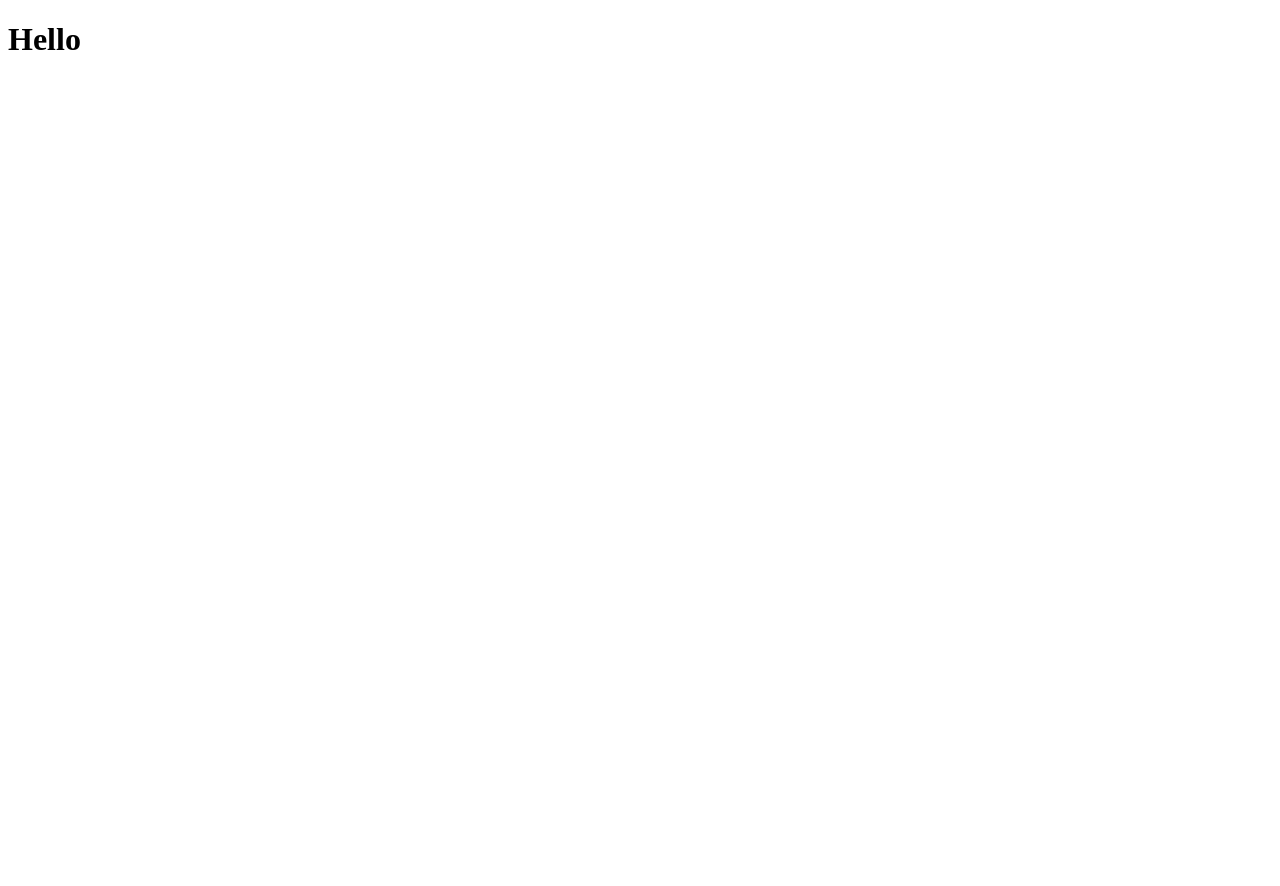
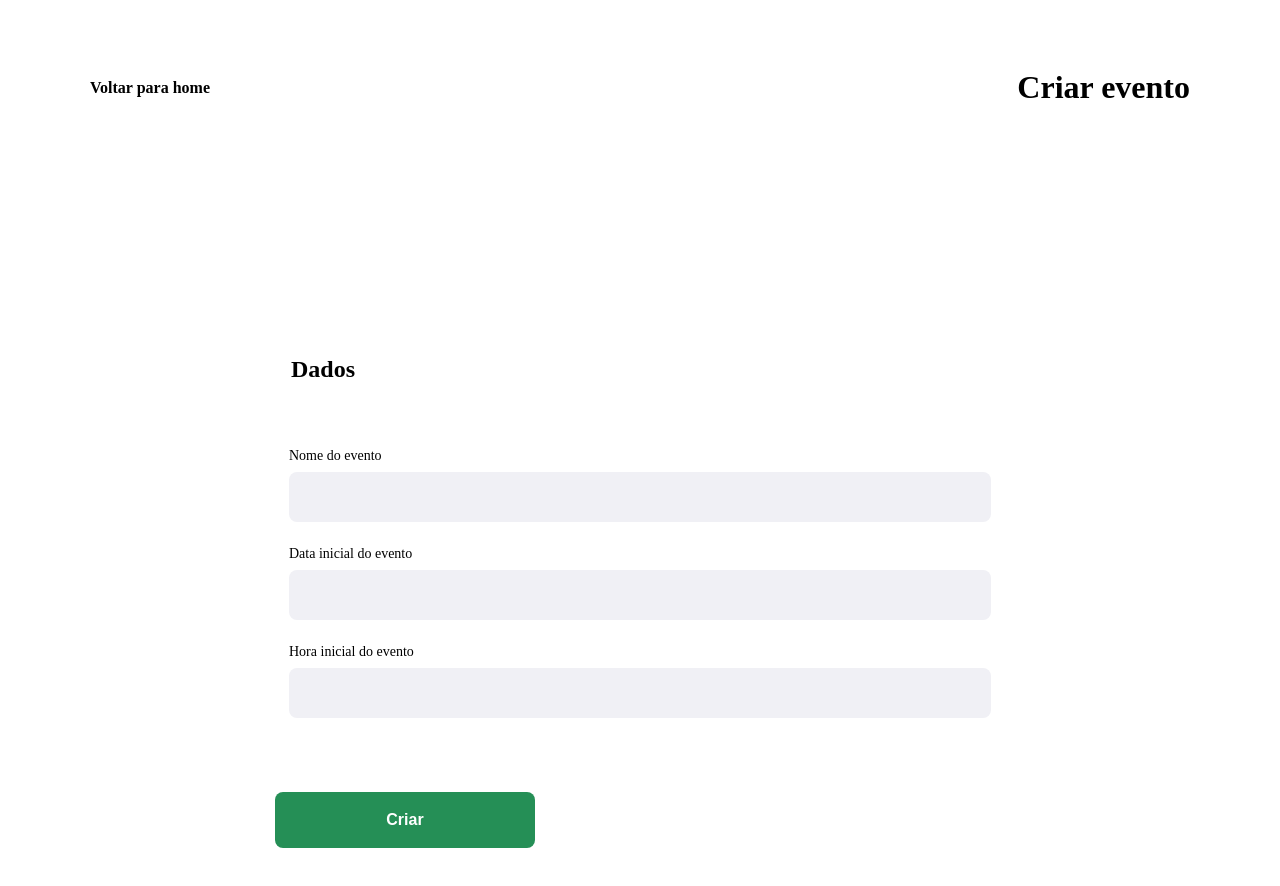
Before and after one commit to eduviictor/event-manager, a React (Create React App) app in the folder frontend/: page /create-event in a window 1280 px wide. Shown: the top 886 px of the page. Before the commit the page ends 800 px from the top, so only its background shows below. Built offline with nearby package versions, Linux system fonts and the light colour scheme; the HTML template or start-up script is replaced by a standard one.

Commit message:
Adicionar página de criar evento. #65

```diff
--- a/frontend/src/pages/event/CreateEvent/index.tsx
+++ b/frontend/src/pages/event/CreateEvent/index.tsx
@@ -1,9 +1,66 @@
 import React from 'react';
+import { Link } from 'react-router-dom';
+
+import './styles.css';
 
 const CreateEvent = () => {
+  function handleSubmit() {
+    alert('função handleSubmit executada');
+  }
+
   return (
-    <div>
-      <h1>Hello</h1>
+    <div id="page-create-event">
+      <header>
+        <Link to="/">
+          Voltar para home
+        </Link>
+        <h1>Criar evento</h1>
+      </header>
+
+      <form onSubmit={()=>handleSubmit()}>
+        <fieldset>
+          <legend>
+            <h2>Dados</h2>
+          </legend>
+
+          <div className="field">
+            <label htmlFor="name">Nome do evento</label>
+            <input
+              type="text"
+              name="name"
+              id="name"
+              onChange={()=>{}}
+            />
+          </div>
+
+          <div className="field">
+            <label htmlFor="date">Data inicial do evento</label>
+            <input
+              type="text"
+              name="date"
+              id="date"
+              onChange={()=>{}}
+            />
+          </div>
+
+          <div className="field">
+            <label htmlFor="hour">Hora inicial do evento</label>
+            <input
+              type="text"
+              name="hour"
+              id="hour"
+              onChange={()=>{}}
+            />
+          </div>
+
+        </fieldset>
+
+        <div>
+        <button type="submit">
+          Criar
+        </button>
+        </div>
+      </form>
     </div>
   );
 }
```
